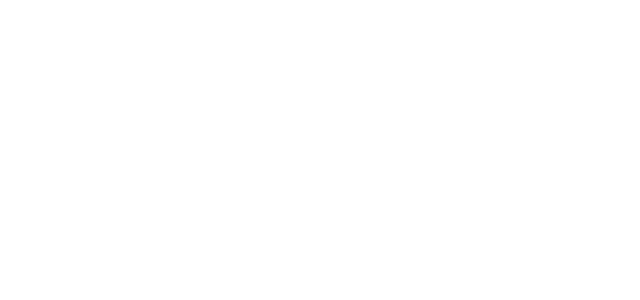
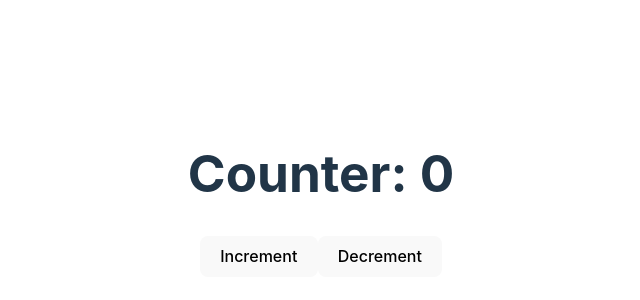
Before and after one commit to cesenro2801/Stock_sense, a React (Vite) app: page / in a window 1280 px wide. Shown: the part 206-506 px from the top of the page, without its empty margins (319-959 px from the left). Built offline with nearby package versions, Linux system fonts and the light colour scheme.

Commit message:
authContext in App

```diff
--- a/src/App.jsx
+++ b/src/App.jsx
@@ -1,14 +1,18 @@
 import { useState } from 'react'
-import reactLogo from './assets/react.svg'
-import viteLogo from '/vite.svg'
 import './App.css'
+import {} from "./index";
+import { AuthContextProvider } from './context/AuthContext';
 
 function App() {
   const [count, setCount] = useState(0)
 
   return (
     <>
-
+     <AuthContextProvider>
+        <h1>Counter: {count}</h1>
+        <button onClick={() => setCount(count + 1)}>Increment</button>
+        <button onClick={() => setCount(count - 1)}>Decrement</button>
+      </AuthContextProvider>
     </>
   )
 }
--- a/src/context/AuthContext.jsx
+++ b/src/context/AuthContext.jsx
@@ -14,13 +14,13 @@ export const AuthContextProvider = ({children}) => {
             if(session?.user==null){
                 setUser(null); // si no hay usuario, el estado user es null
             } else {
-                setUser(sesion?.user) // guardamos los datos del usuario en el estado user
+                setUser(session?.user) // guardamos los datos del usuario en el estado user
             }
          }
+         return () => {
+            authListener.unsubscribe();
+        }
         })
-        return () => {
-            authListener.subscribe();
-        }
 },[])
     return (
         <AuthContext.Provider value={{user}}>
--- a/src/index.js
+++ b/src/index.js
@@ -1,5 +1,6 @@
 export { default as App } from './App';
-export {  } from './context/AuthContext';
+export * from './context/AuthContext';
 export {  } from './main';
 export { supabase } from './supabase/supabase.config';
 export { DataModulosConfiguracion, DesplegableUser, LinksArray, SecondarylinksArray, TemasData, TipoDocData, TipouserData } from './utils/dataEstatica';
+export * from './styles/themes';
```
Also changed, not shown: 1 other file (tests, documents, lock files or other folders).
